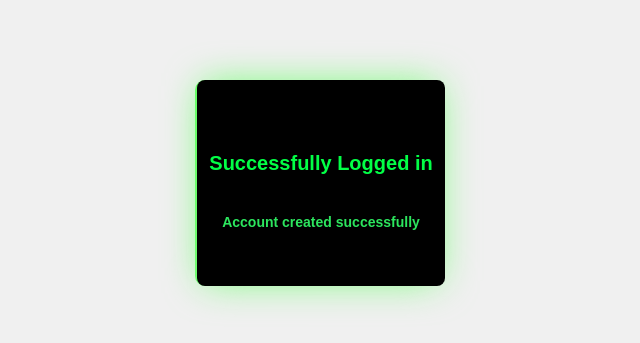
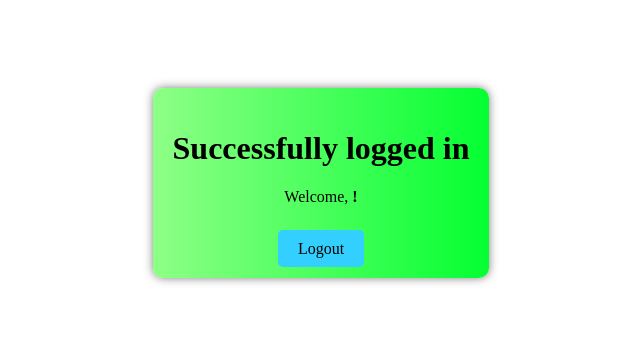
Before and after one commit to RohanthBaipilla/Registration-Form, a website: page public/home.html in a window 1280 px wide. Shown: the part 217-560 px from the top of the page, without its empty margins (319-959 px from the left). Drawn offline with Linux system fonts and the light colour scheme.

Commit message:
Update home.html

```diff
--- a/public/home.html
+++ b/public/home.html
@@ -1,89 +1,70 @@
-
 <!DOCTYPE html>
 <html lang="en">
 <head>
     <meta charset="UTF-8">
     <meta name="viewport" content="width=device-width, initial-scale=1.0">
-  <link rel="stylesheet" type="text/css" href="style.css">
+    <title>Home</title>
     <style>
-    .card-container {
+        body {
+            margin: 0;
+            padding: 0;
             display: flex;
+            align-items: center;
             justify-content: center;
-      align-items: center;
-      height: 100vh; /* Adjust this if needed */
+            height: 100vh;
+            background-color: #fff;
         }
 
-    .card {
-      position: relative;
-      min-width: 190px; /* Minimum width */
-      max-width: 400px; /* Maximum width */
-      background-color: #000;
-      display: flex;
-      flex-direction: column;
-      justify-content: end;
-      padding: 12px;
-      gap: 12px;
-      border-radius: 8px;
-      cursor: pointer;
-      color: white;
-      transition: all 0.3s ease; /* Added transition for smooth resizing */
+        .container {
+            text-align: center;
+            color: #fff;
+            padding: 20px;
+            border-radius: 10px;
+            background: linear-gradient(to right, #8eff86, rgb(4, 255, 50));
+            box-shadow: 0 0 10px rgba(0, 0, 0, 0.5);
         }
 
-    .card::before {
-      content: '';
-      position: absolute;
-      inset: 0;
-      left: -5px;
-      margin: auto;
-      width: 100%; /* Full width */
-      height: 100%;
-      border-radius: 10px;
-      background: linear-gradient(-45deg, #7cfd7c 0%, #67ff67 100%);
-      z-index: -10;
-      pointer-events: none;
-      transition: all 0.6s cubic-bezier(0.175, 0.885, 0.32, 1.275);
+        .logout-button {
+            background-color: #33cfff;
+            color: #000000;
+            padding: 10px 20px;
+            border: none;
+            border-radius: 5px;
+            cursor: pointer;
+            transition: background-color 0.3s;
+            text-decoration: none;
         }
 
-    .card::after {
-      content: "";
-      z-index: -1;
-      position: absolute;
-      inset: 0;
-      background: linear-gradient(-45deg, #7cfd7c 0%, #67ff67 100%);
-      transform: translate3d(0, 0, 0) scale(0.95);
-      filter: blur(20px);
+        .logout-button:hover {
+            background-color: #d63022;
+            color: #ffffff;
+
         }
-
-    .heading {
-      font-size: 20px;
-      color: #02ff46;
-      font-weight: 700;
-    }
-
-    .card p:not(.heading) {
-      font-size: 14px;
-    }
-
-    .card p:last-child {
-      color: #2ce65e;
-      font-weight: 600;
-    }
-
-
     </style>
 </head>
 <body>
-  <div class="card-container">
-    <div class="card">
-      <h1 class="heading">
+    <div class="container">
+        <font color="black">
+            <h1>Successfully logged in</h1>
+            <p>Welcome, <b><span id="userName"></span>!</b></p>
             <br>
-        &nbsp;&nbsp;&nbsp;&nbsp;&nbsp;&nbsp;
-        &nbsp;&nbsp;&nbsp;&nbsp;&nbsp;&nbsp;<center>Successfully Logged in</center>
-      </h1>
+            <a href="/" class="logout-button">Logout</a>
+        </font>
+    </div>
 
-        <center><p>Account created successfully</p></center>
-        <br>
-    </div>
-  </div>
+    <script>
+        function getParameterByName(name, url) {
+            if (!url) url = window.location.href;
+            name = name.replace(/[\[\]]/g, "\\$&");
+            var regex = new RegExp("[?&]" + name + "(=([^&#]*)|&|#|$)"),
+                results = regex.exec(url);
+            if (!results) return null;
+            if (!results[2]) return '';
+            return decodeURIComponent(results[2].replace(/\+/g, " "));
+        }
+
+        var userName = getParameterByName('name');
+        document.getElementById('userName').innerText = userName;
+    </script>
 </body>
 </html>
```
Lines whose indentation alone changed are shown as unchanged.
